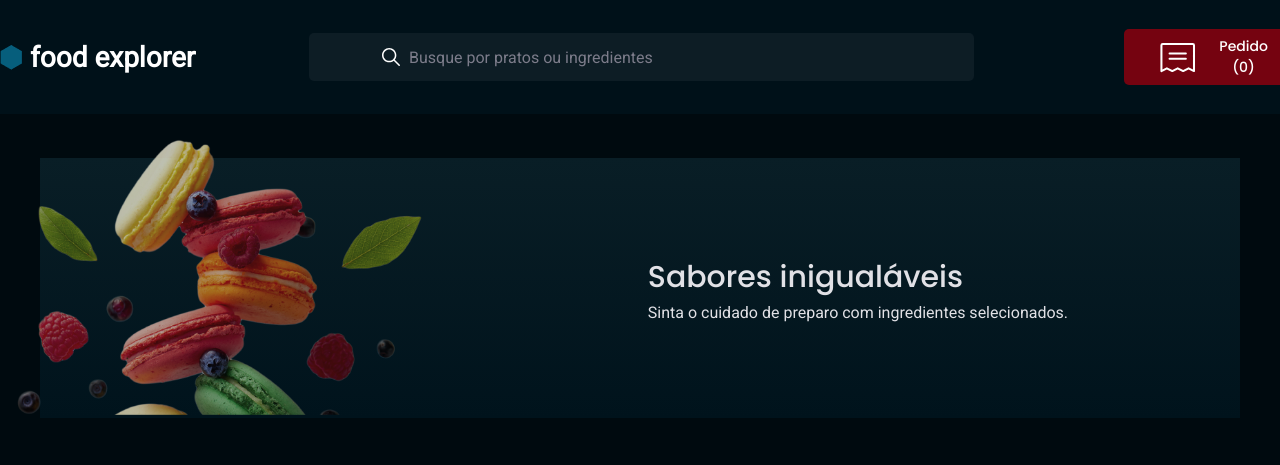
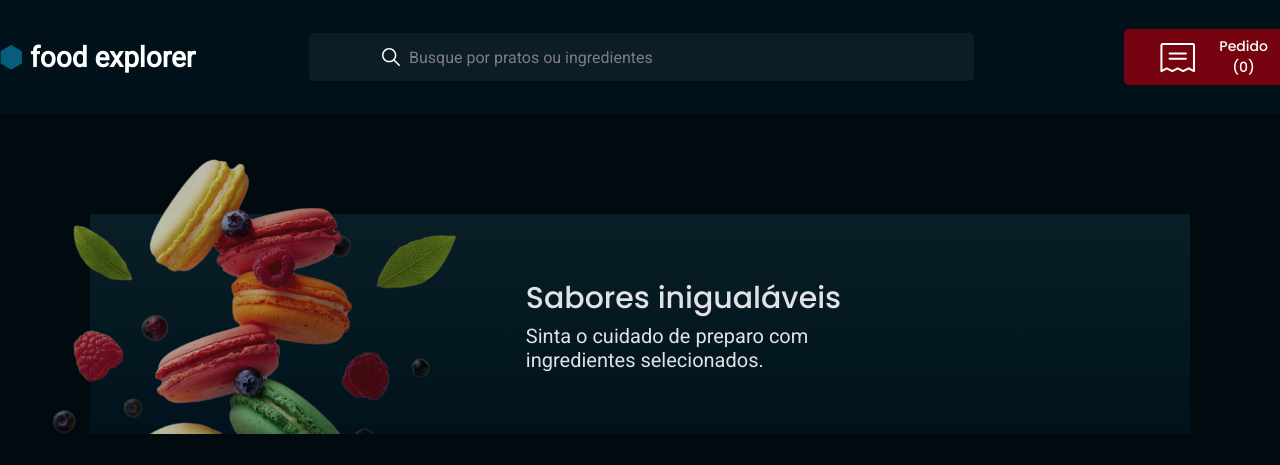
Before and after one commit to Portarriaux/food-explorer, a React (Vite) app in the folder foodexplorer/: page / in a window 1280 px wide. Shown: the top 465 px of the page. Built offline with nearby package versions, Linux system fonts and the light colour scheme.

Commit message:
Ajustes de estilo para melhorar a responsividade na UserHome.

```diff
--- a/foodexplorer/src/pages/UserHome/styles.js
+++ b/foodexplorer/src/pages/UserHome/styles.js
@@ -8,7 +8,9 @@ export const Container = styled.div`
 export const LogoHome = styled.div`
   height: 12rem;
   max-width: 39.6rem;
+
   display: flex;
+  align-items: center;
   margin: 4.4rem auto;
 
   background: linear-gradient(
@@ -18,18 +20,16 @@ export const LogoHome = styled.div`
   );
 
   img {
-    width: 191px;
-    min-height: 149px;
-    transform: translateY(-20%) translateX(-10%);
+    width: 19.1rem;
+    min-height: 14.9rem;
+    transform: translateY(-9%) translateX(-10%);
   }
 
   .logo-info-home {
-    align-self: center;
-
     h1 {
       font-family: "Poppins";
+      font-style: normal;
       font-size: 1.8rem;
-      font-style: normal;
       font-weight: 600;
       margin-bottom: 3px;
 
@@ -38,8 +38,8 @@ export const LogoHome = styled.div`
 
     p {
       font-family: "Roboto";
+      font-style: normal;
       font-size: 1.2rem;
-      font-style: normal;
       font-weight: 400;
 
       color: ${({ theme }) => theme.COLORS.GRAY_300};
@@ -47,18 +47,17 @@ export const LogoHome = styled.div`
   }
 
   @media (min-width: ${DEVICE_BREAKPOINTS.SM}) {
-    min-width: 120rem;
-    height: 26rem;
+    min-width: 110rem;
+    height: 22rem;
 
-    display: flex;
-    justify-content: center;
     align-items: center;
+    margin-top: 10.0rem;
 
     img {
       height: 28rem;
       width: auto;
 
-      transform: translateY(-4%) translateX(-48%);
+      transform: translateY(-10%) translateX(-12%);
     }
 
     .logo-info-home {
@@ -69,14 +68,15 @@ export const LogoHome = styled.div`
       }
 
       p {
-        font-size: 1.6rem;
+        font-size: 2rem;
+        max-width: 38rem;
       }
     }
   }
 `;
 
 export const Description = styled.div`
-  margin-left: 24px;
+  margin-left: 2.4rem;
 
   font-family: "Poppins";
   font-size: 1.8rem;
```
